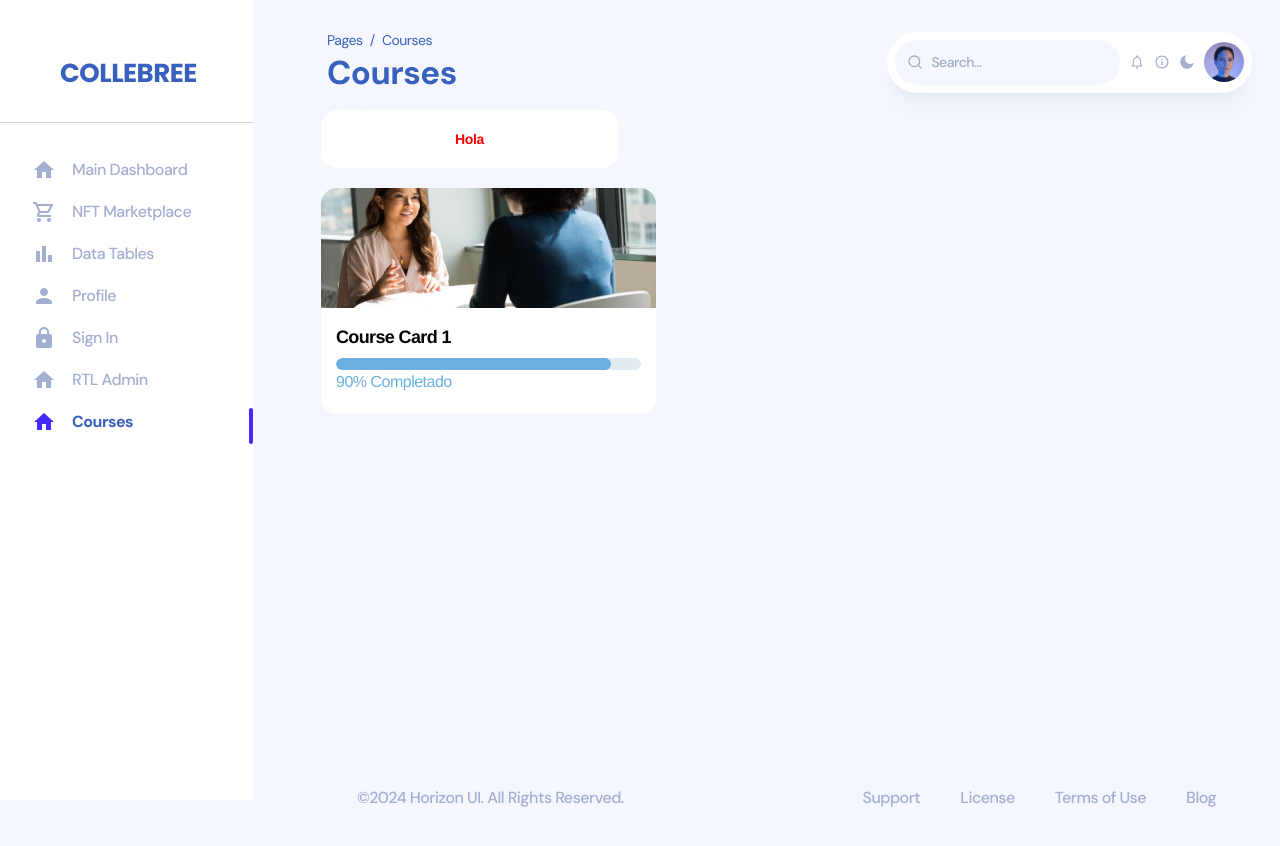
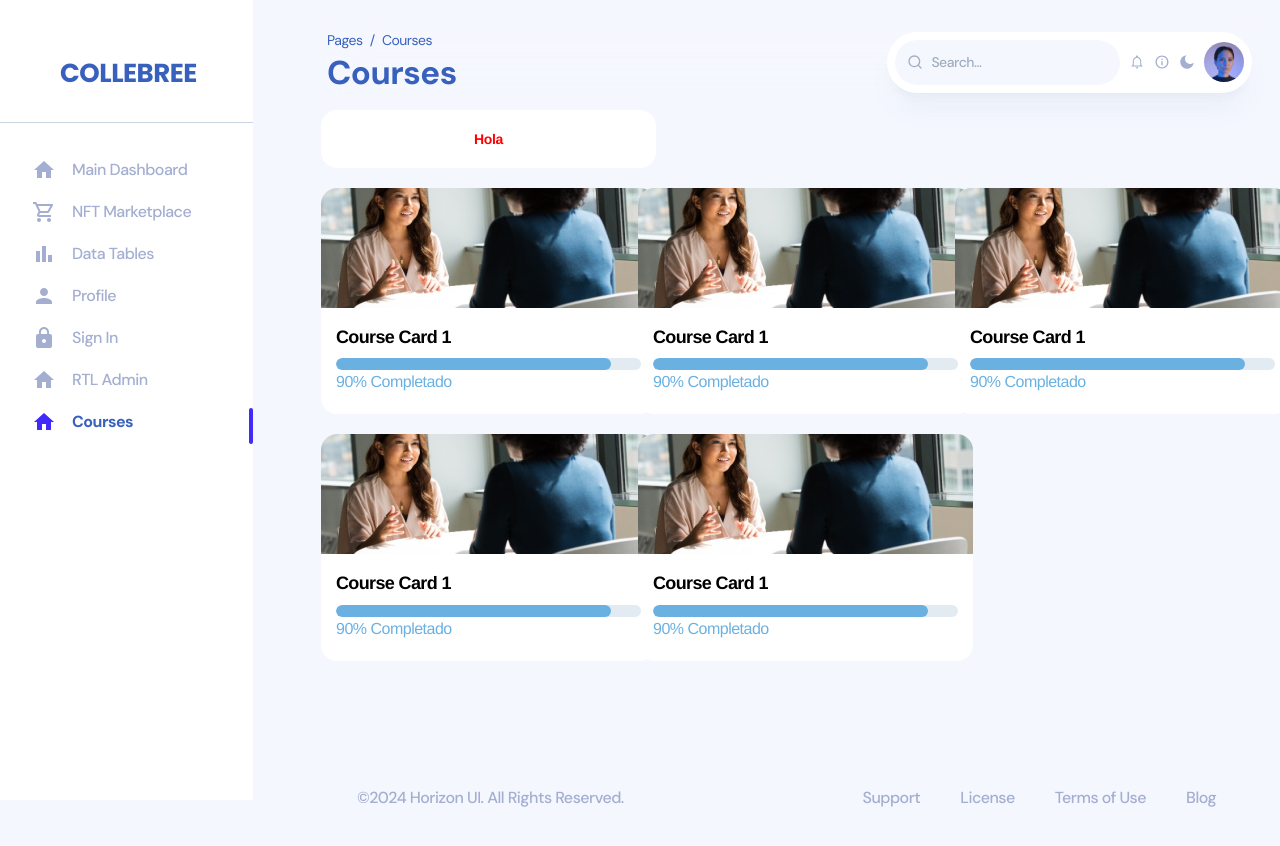
Before and after one commit to YbarTom/mudappAdmin, a React (Create React App) app in the folder horizon-tailwind-react-main/: page /admin/Courses in a window 1280 px wide. Shown: the top 846 px of the page. Built offline with nearby package versions, Linux system fonts and the light colour scheme; what tailwindcss-rtl would draw is missing.

Commit message:
boton de longitdu 335px

```diff
--- a/horizon-tailwind-react-main/src/views/admin/Courses/index.jsx
+++ b/horizon-tailwind-react-main/src/views/admin/Courses/index.jsx
@@ -6,15 +6,24 @@ const Test = () => {
     <div>
       {/* Card widget */}
 
-      <div className="mt-3 grid grid-cols-1 gap-5 md:grid-cols-2 lg:grid-cols-3 2xl:grid-cols-3 3xl:grid-cols-6">
-          <ButtonLogOut></ButtonLogOut>
+      <div className="mt-3 w-[335px]">
+    <ButtonLogOut></ButtonLogOut>
+</div>
 
-      </div>
 
       {/* Charts */}
 
-      <div className="mt-5 grid grid-cols-1 gap-5 md:grid-cols-2">
+      <div className="mt-5 grid grid-cols-1 gap-5 md:grid-cols-3">
         <CourseCard text="Course Card 1" progress={90}/>
+        <CourseCard text="Course Card 1" progress={90}/>
+
+        <CourseCard text="Course Card 1" progress={90}/>
+
+        <CourseCard text="Course Card 1" progress={90}/>
+
+        <CourseCard text="Course Card 1" progress={90}/>
+
+
       </div>
 
       {/* Tables & Charts */}
```
